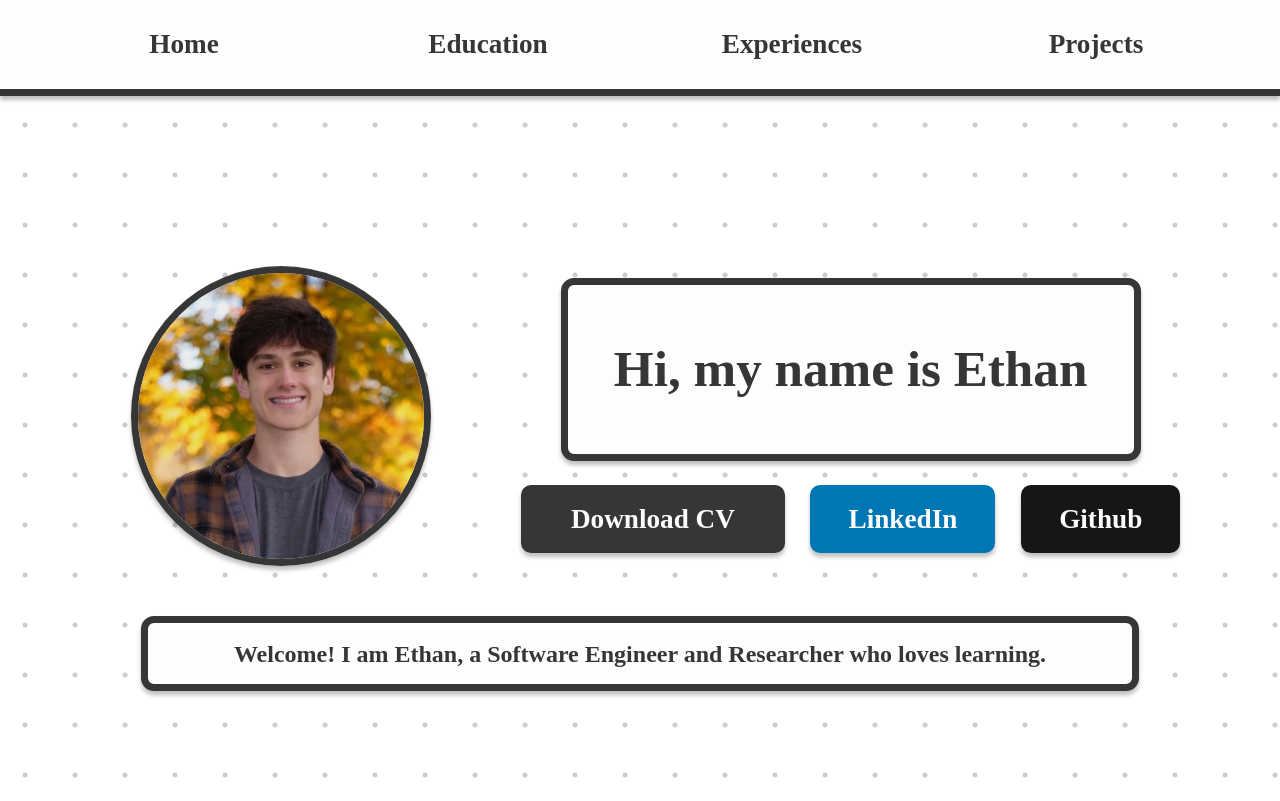
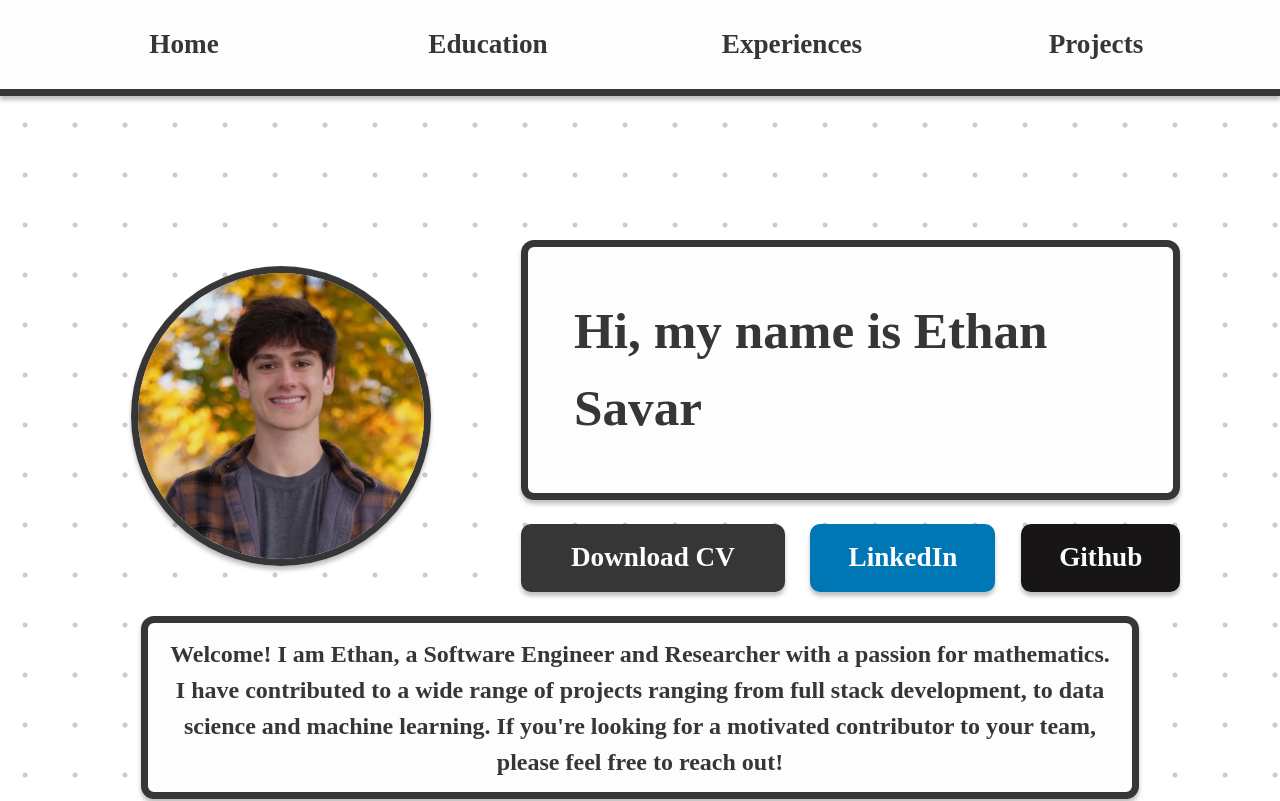
Before and after one commit to e-savar/PortfolioSite, a Next.js app: page / in a window 1280 px wide. Shown: the top 801 px of the page. Built offline with nearby package versions, Linux system fonts and the light colour scheme; a web font is replaced by a local one; what @mui/material-nextjs would draw is missing.

Commit message:
about me text

```diff
--- a/src/app/page.tsx
+++ b/src/app/page.tsx
@@ -18,7 +18,7 @@ export default function Home() {
         </div>
         <div className={styles.buttonsGreeting}>
           <div className={styles.greeting}>
-            Hi, my name is Ethan
+            Hi, my name is Ethan Savar
           </div>
           <div className={styles.buttons}>
             <a href="Savar_Ethan_Resume (14).pdf" download="EthanSavarResume.pdf" className={styles.cvButton}>
@@ -36,7 +36,7 @@ export default function Home() {
       <div className={styles.bottom}>
         <div className={styles.aboutMe}>
           <div className={styles.aboutMeTitle}>
-            Welcome! I am Ethan, a Software Engineer and Researcher who loves learning.
+            Welcome! I am Ethan, a Software Engineer and Researcher with a passion for mathematics. I have contributed to a wide range of projects ranging from full stack development, to data science and machine learning. If you're looking for a motivated contributor to your team, please feel free to reach out!
           </div>
         </div>
       </div>
```
